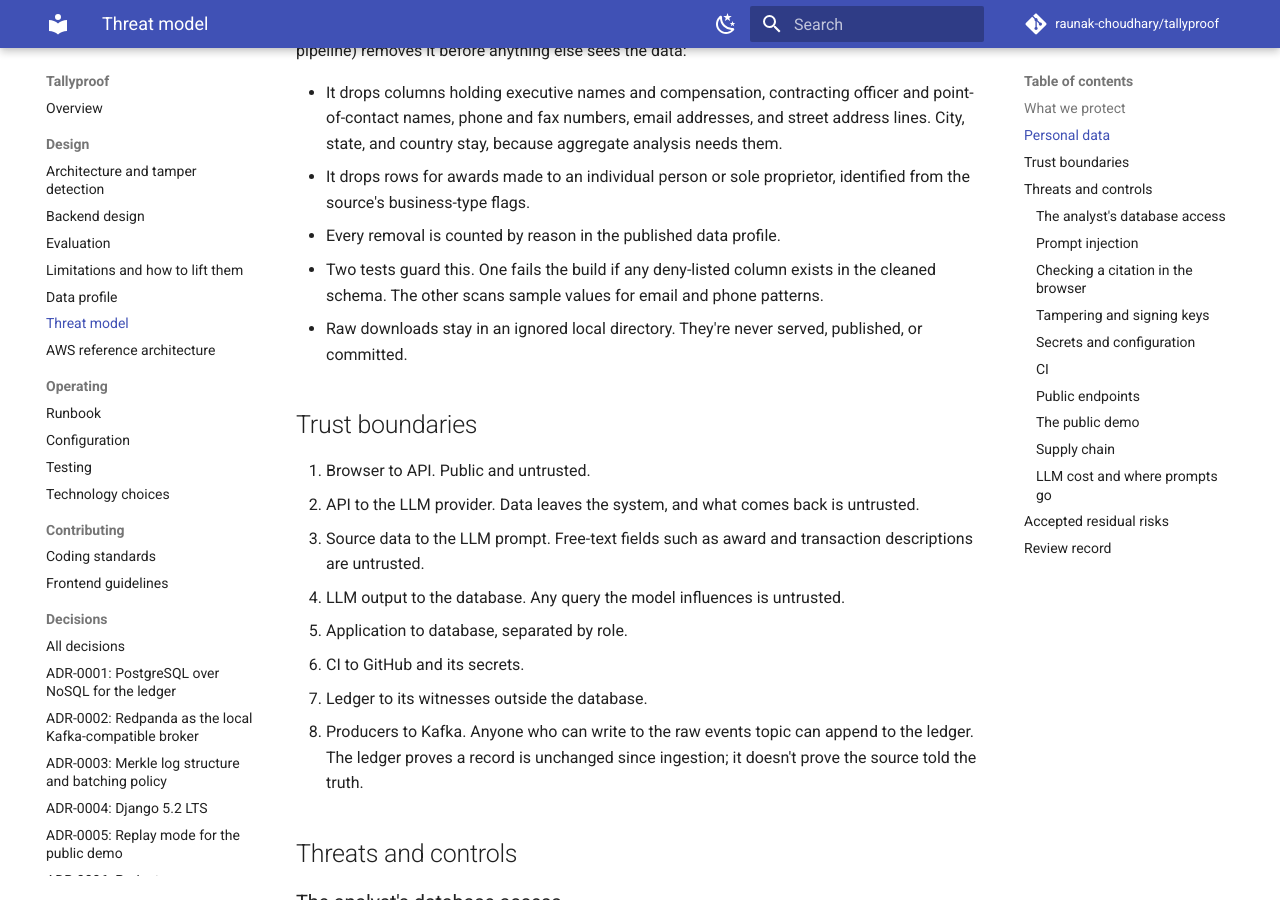
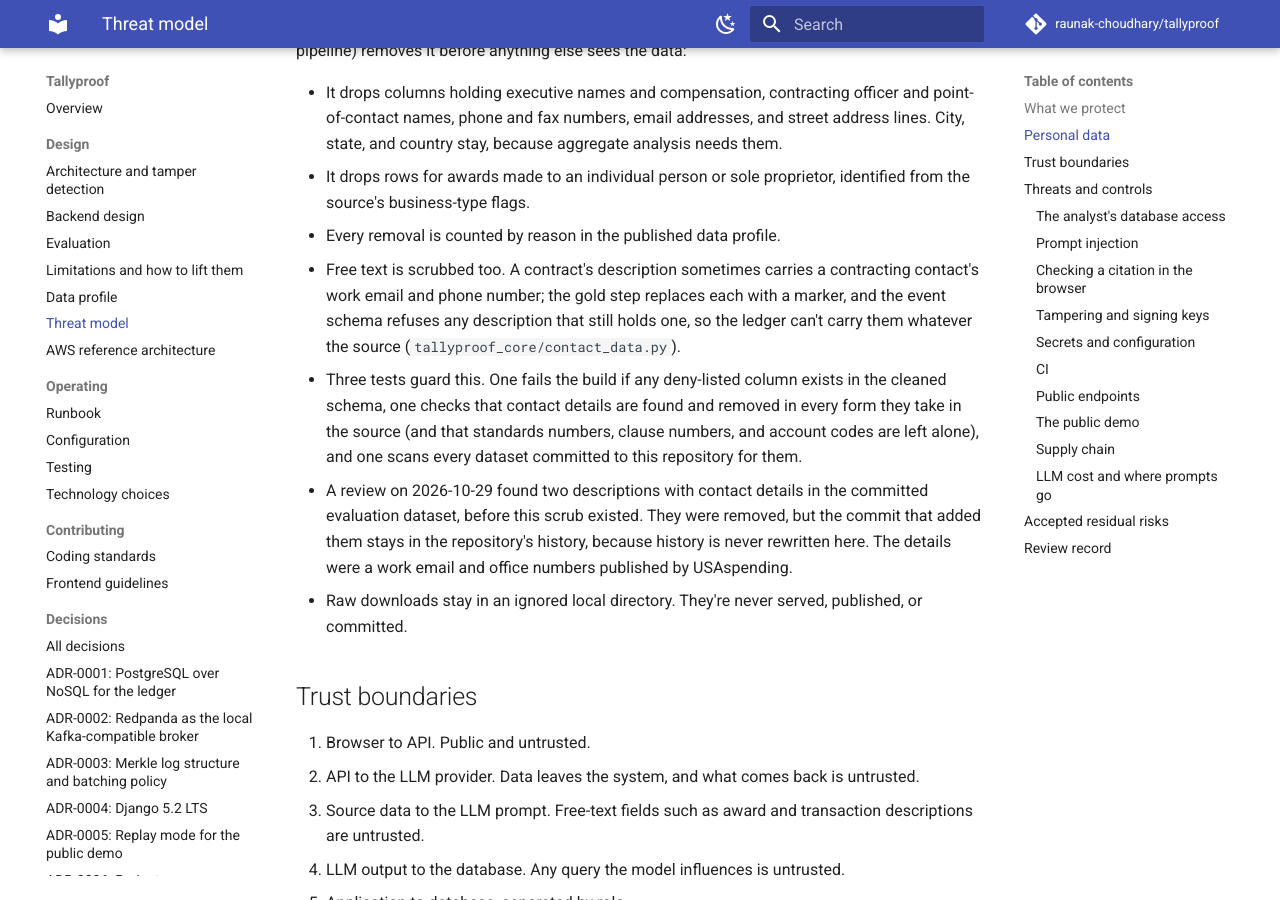
Before and after one commit to raunak-choudhary/tallyproof, an MkDocs documentation site: the page built from docs/threat-model.md, in a window 1280 px wide and 900 px high, scrolled down 832 px. Built offline with MkDocs 1.6.1 and Material for MkDocs 9.7.7, drawn with Linux system fonts in a browser that asks for light colours; comment, search, counter and statistics services are not loaded.

Commit message:
docs: describe the contact-detail scrub and the review that found the gap
Co-Authored-By: Claude Fable 5.1 <noreply@anthropic.com>

```diff
--- a/docs/threat-model.md
+++ b/docs/threat-model.md
@@ -21,7 +21,9 @@ The data is real public U.S. government spending, plus a labeled synthetic anoma
 - It drops columns holding executive names and compensation, contracting officer and point-of-contact names, phone and fax numbers, email addresses, and street address lines. City, state, and country stay, because aggregate analysis needs them.
 - It drops rows for awards made to an individual person or sole proprietor, identified from the source's business-type flags.
 - Every removal is counted by reason in the published data profile.
-- Two tests guard this. One fails the build if any deny-listed column exists in the cleaned schema. The other scans sample values for email and phone patterns.
+- Free text is scrubbed too. A contract's description sometimes carries a contracting contact's work email and phone number; the gold step replaces each with a marker, and the event schema refuses any description that still holds one, so the ledger can't carry them whatever the source (`tallyproof_core/contact_data.py`).
+- Three tests guard this. One fails the build if any deny-listed column exists in the cleaned schema, one checks that contact details are found and removed in every form they take in the source (and that standards numbers, clause numbers, and account codes are left alone), and one scans every dataset committed to this repository for them.
+- A review on 2026-10-29 found two descriptions with contact details in the committed evaluation dataset, before this scrub existed. They were removed, but the commit that added them stays in the repository's history, because history is never rewritten here. The details were a work email and office numbers published by USAspending.
 - Raw downloads stay in an ignored local directory. They're never served, published, or committed.
 
 ## Trust boundaries
```
Also changed, not shown: docs/testing.md (+1 -1 lines).
